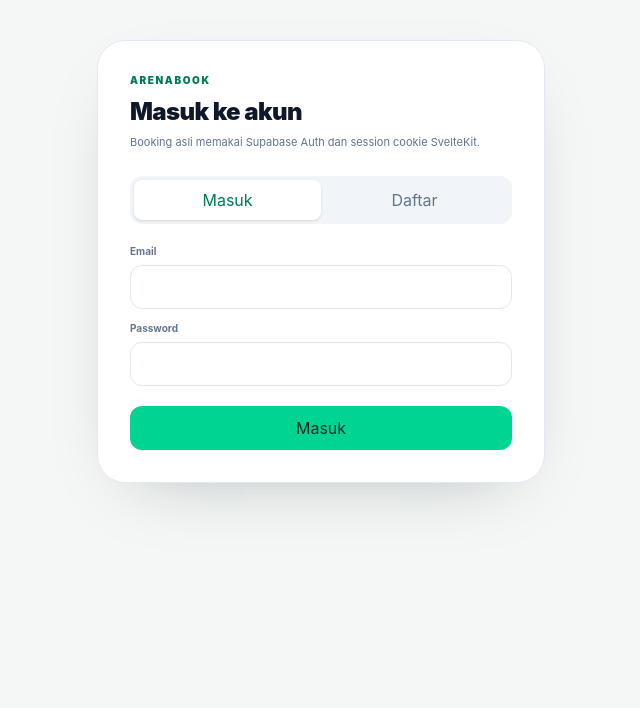
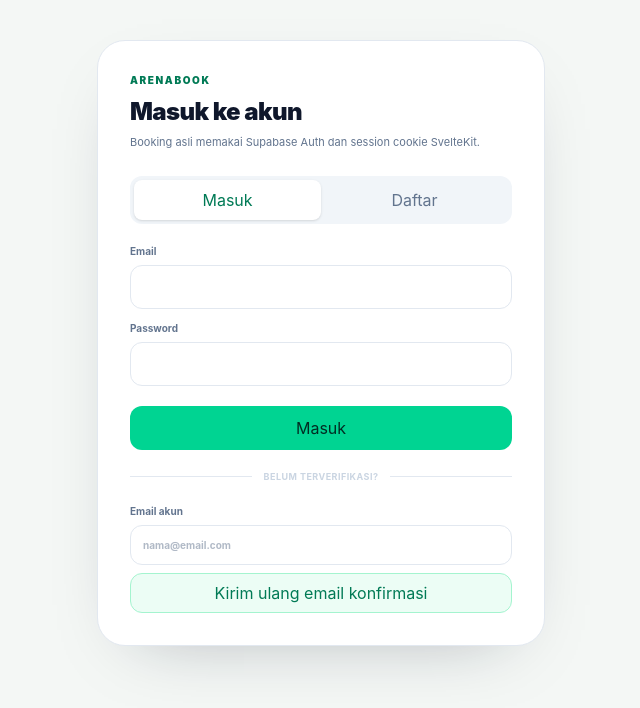
Before and after one commit to Rayen467/ArenaBook, a SvelteKit app: page /auth/login in a window 1280 px wide. Shown: the top 708 px of the page, without its empty margins (319-959 px from the left). Built offline with nearby package versions, Linux system fonts and the light colour scheme; no server answers.

Commit message:
feat: add resend confirmation UI

```diff
--- a/src/routes/auth/login/+page.svelte
+++ b/src/routes/auth/login/+page.svelte
@@ -29,9 +29,16 @@
       {#if mode === 'signup'}
         <label class="block text-[10px] font-bold text-slate-500">Nama lengkap<input name="full_name" class="mt-1.5 h-11 w-full rounded-xl border border-slate-200 px-3 text-xs outline-none focus:border-emerald-400" /></label>
       {/if}
-      <label class="block text-[10px] font-bold text-slate-500">Email<input name="email" type="email" autocomplete="email" class="mt-1.5 h-11 w-full rounded-xl border border-slate-200 px-3 text-xs outline-none focus:border-emerald-400" /></label>
+      <label class="block text-[10px] font-bold text-slate-500">Email<input name="email" type="email" autocomplete="email" value={form?.email ?? ''} class="mt-1.5 h-11 w-full rounded-xl border border-slate-200 px-3 text-xs outline-none focus:border-emerald-400" /></label>
       <label class="block text-[10px] font-bold text-slate-500">Password<input name="password" type="password" minlength="8" autocomplete={mode === 'login' ? 'current-password' : 'new-password'} class="mt-1.5 h-11 w-full rounded-xl border border-slate-200 px-3 text-xs outline-none focus:border-emerald-400" /></label>
       <button disabled={!data.backendReady} class="mt-2 h-11 w-full rounded-xl bg-emerald-400 text-xs font-black text-emerald-950 transition hover:bg-emerald-300 disabled:cursor-not-allowed disabled:opacity-50">{mode === 'login' ? 'Masuk' : 'Daftar akun'}</button>
     </form>
+
+    <div class="my-5 flex items-center gap-3 text-[9px] font-bold uppercase tracking-wider text-slate-300"><span class="h-px flex-1 bg-slate-200"></span>Belum terverifikasi?<span class="h-px flex-1 bg-slate-200"></span></div>
+
+    <form method="POST" action="?/resend" class="space-y-2">
+      <label class="block text-[10px] font-bold text-slate-500">Email akun<input name="email" type="email" autocomplete="email" value={form?.email ?? ''} placeholder="nama@email.com" class="mt-1.5 h-10 w-full rounded-xl border border-slate-200 px-3 text-xs outline-none focus:border-emerald-400" /></label>
+      <button disabled={!data.backendReady} class="h-10 w-full rounded-xl border border-emerald-200 bg-emerald-50 text-[10px] font-black text-emerald-700 transition hover:bg-emerald-100 disabled:cursor-not-allowed disabled:opacity-50">Kirim ulang email konfirmasi</button>
+    </form>
   </div>
 </div>
```
